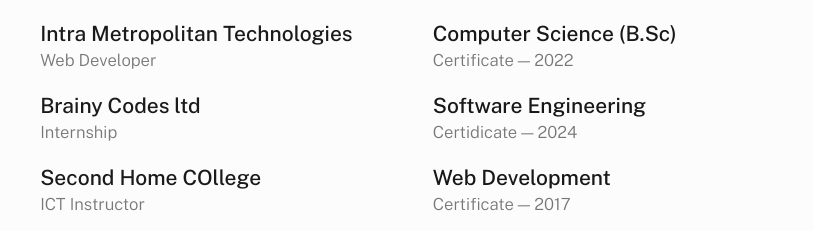
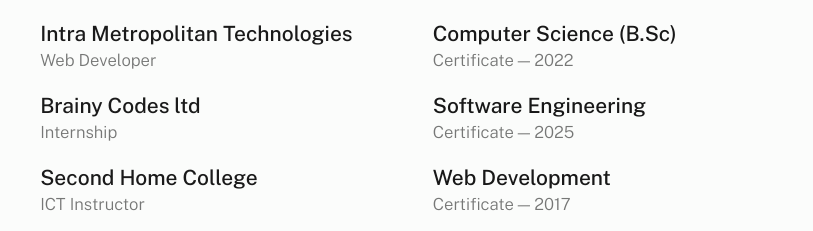
Before and after one commit to Thamusicprogrammer/devportfolio, a plain HTML site: page index.html in a window 1280 px wide. Shown: the part 1660-1891 px from the top of the page, 37-850 px from the left. Drawn offline with nearby package versions, Linux system fonts and the light colour scheme; a web font is replaced by a local one.

Commit message:
Update index.html

```diff
--- a/index.html
+++ b/index.html
@@ -177,7 +177,7 @@
                                     <span>Internship</span>
                                 </li>
                                 <li>
-                                    Second Home COllege
+                                    Second Home College
                                     <span>ICT Instructor</span>
                                 </li>
                                 <li>
@@ -204,7 +204,7 @@
                                 <li>
                                     <a href="#0">
                                         Software Engineering
-                                        <span>Certidicate — 2024</span>
+                                        <span>Certificate — 2025</span>
                                     </a>
                                 </li>
                                 <li>
```
